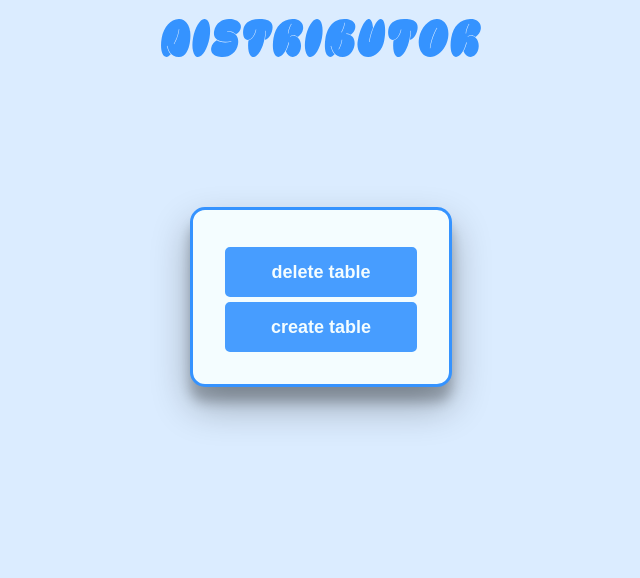
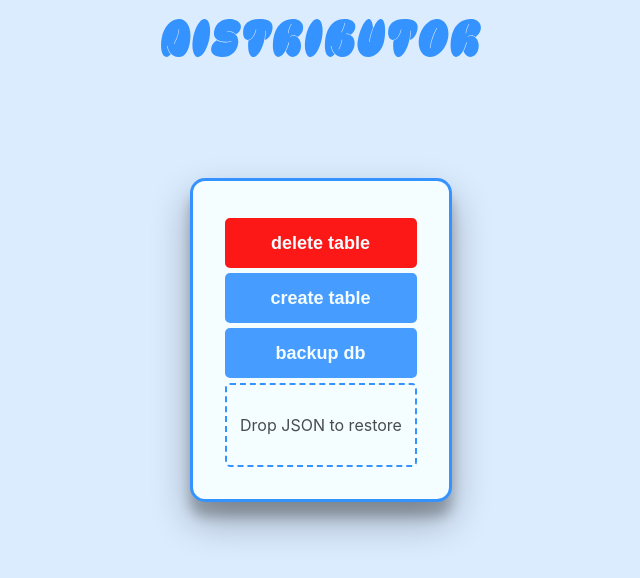
Before and after one commit to Von-Schmidt/distributor, a SvelteKit app in the folder webserver/: page /admin in a window 1280 px wide. Shown: the top 578 px of the page, without its empty margins (319-959 px from the left). Built offline with nearby package versions, Linux system fonts and the light colour scheme; a web font is replaced by a local one.

Commit message:
Database backup system

```diff
--- a/webserver/src/routes/admin/AdminPanel.svelte
+++ b/webserver/src/routes/admin/AdminPanel.svelte
@@ -1,5 +1,33 @@
 <script>
+	import { json } from '@sveltejs/kit';
     import '../styles.css';
+    import { onMount } from 'svelte';
+    let draggedOver = false;
+    let selectedFile;
+
+    function onDragOver(event) {
+        event.preventDefault();
+        draggedOver = true;
+    }
+
+    function onDragLeave(event) {
+        event.preventDefault();
+        draggedOver = false;
+    }
+
+    async function onDrop(event) {
+        event.preventDefault();
+        draggedOver = false;
+        if (event.dataTransfer.items && event.dataTransfer.items.length > 0) {
+            selectedFile = event.dataTransfer.items[0].getAsFile();
+            // Validate file type
+            if (selectedFile && selectedFile.type === 'application/json') {
+                await uploadFile();
+            } else {
+                console.error('Uploaded file is not a JSON file');
+            }
+        }
+    }
 
     async function deleteTable() {
         const response = await fetch(`http://localhost:5000/api/table`, {
@@ -17,16 +45,79 @@
         console.log(data.result);
     }
 
+    let users = [];
+
+    async function userGET() {
+        const responseUser = await fetch('http://localhost:5000/api');
+        users = await responseUser.json();
+    }
+
+    async function downloadUsers() {
+        await userGET();
+        let json = JSON.stringify(users);
+        let blob = new Blob([json], {type: "application/json"});
+        let url  = URL.createObjectURL(blob);
+        var a = document.createElement('a');
+        a.href = url;
+        a.download = "data.json";
+        a.click();
+    }
+
+    async function uploadFile() {
+        const reader = new FileReader();
+        reader.onload = async () => {
+            const contents = reader.result;
+            try {
+                const data = JSON.parse(contents);
+                const response = await fetch('http://localhost:5000/api/reinitialize', {
+                    method: 'POST',
+                    headers: {
+                        'Content-Type': 'application/json'
+                    },
+                    body: JSON.stringify(data)
+                });
+
+                // handle the response
+            } catch (error) {
+                console.error('The file does not contain valid JSON');
+            }
+        };
+
+        reader.readAsText(selectedFile);
+    }
+
 </script>
 
 <div class="input-wrapper">
-    <button on:click={deleteTable}>delete table</button>
+    <button class="alert" on:click={deleteTable}>delete table</button>
     <button on:click={createTable}>create table</button>
+    <button on:click={downloadUsers}>backup db</button>
+    <div class="dropzone" on:dragover={onDragOver} on:dragleave={onDragLeave} on:drop={onDrop} class:dragging={draggedOver}>
+        Drop JSON to restore
+    </div>
+
 </div>
 
 <style>
+    form {
+        display: flex;
+        flex-direction: column;
+    }
+
     input {
-        margin-top: 0.1rem;
+        color: var(--color-theme-1);
+        display: inline-block;
+        outline: 0;
+        border: 0;
+        cursor: pointer;
+        border-radius: 5px;
+        height: 50px;
+        font-size: 1rem;
+        font-weight: 500;
+        line-height: 1;
+        opacity: 0.9;
+        width: 11.7rem;
+        margin-top: 5px;
     }
 
     button {
@@ -62,4 +153,24 @@
         box-shadow: 0 19px 38px rgba(0,0,0,0.30), 0 15px 12px rgba(0,0,0,0.22);
     }
 
+    .alert {
+        background: red;
+        border: 3px solid red;
+    }
+
+    .dropzone {
+        width: 11.8rem;
+        height: 5rem;
+        border: 2px dashed var(--color-theme-1);
+        border-radius: 5px;
+        display: flex;
+        align-items: center;
+        justify-content: center;
+        margin-top: 5px;
+        transition: background-color 0.3s ease;
+    }
+
+    .dropzone.dragging {
+        background-color: lightgray;
+    }
 </style>
```
Also changed, not shown: 1 other file (tests, documents, lock files or other folders).
